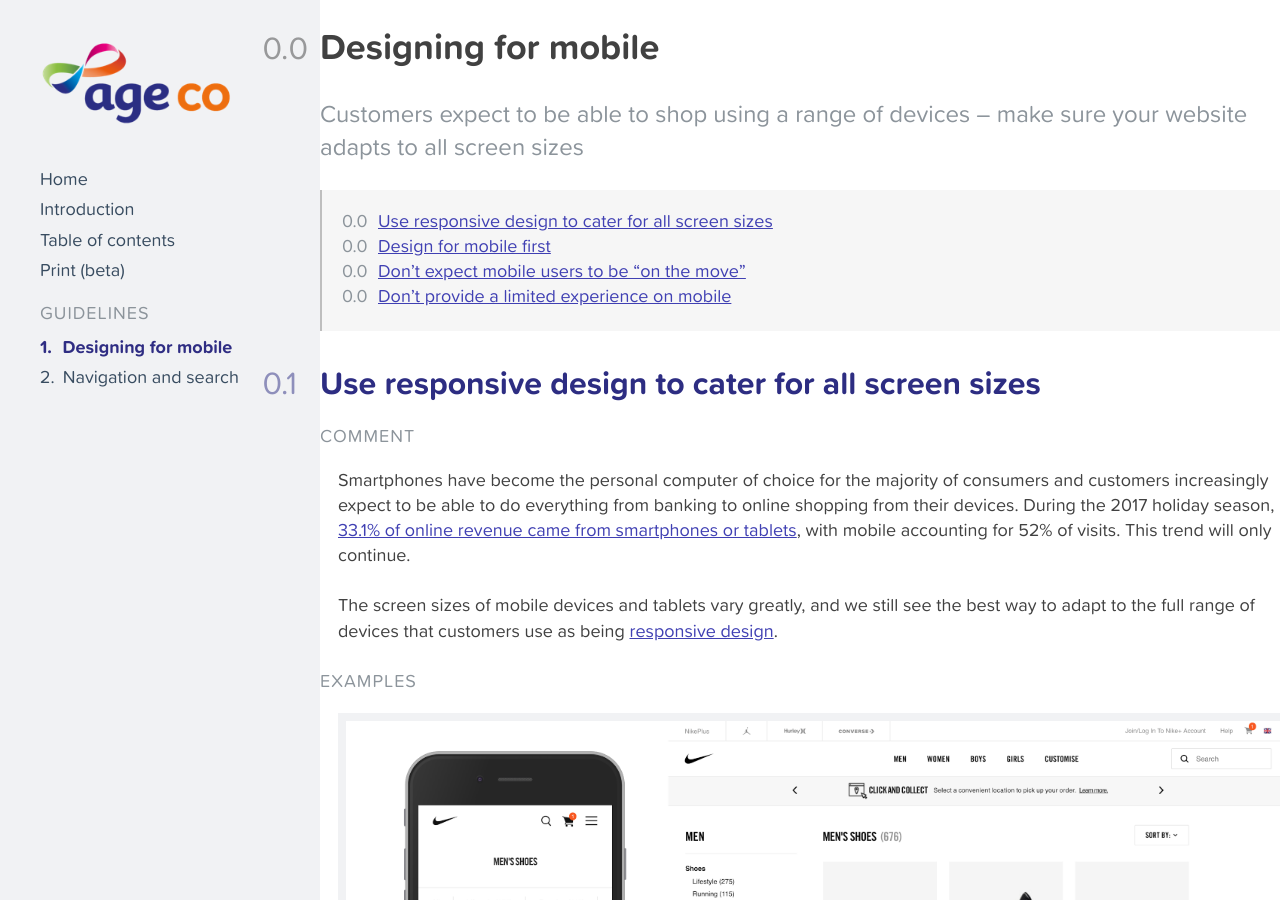
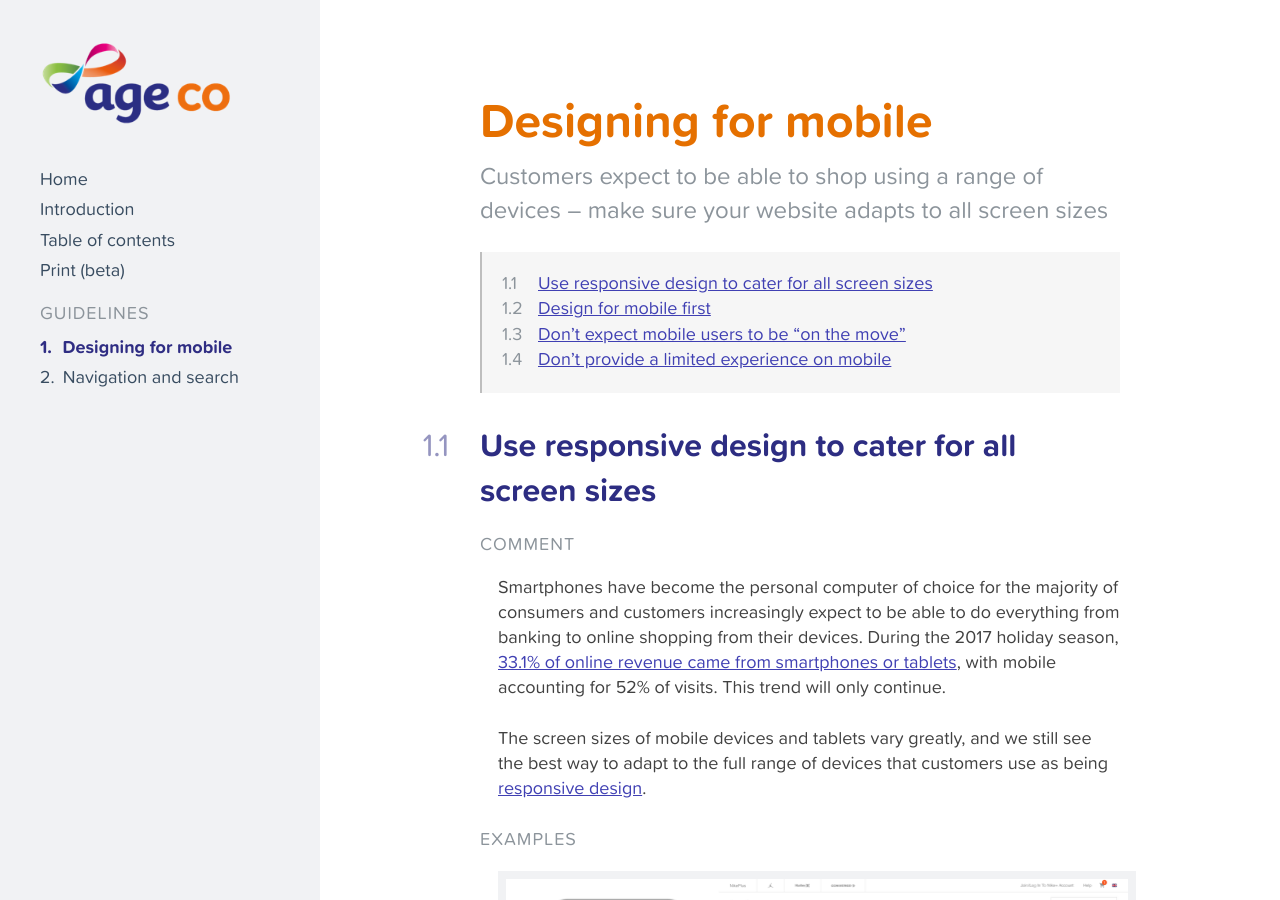
Before and after one commit to webcredible/best-practice, a Jekyll site: the page built from _guidelines/designing-for-mobile.markdown, in a window 1280 px wide and 900 px high. Built offline with Jekyll 4.4.1, drawn with Linux system fonts in a browser that asks for light colours.

Commit message:
Better TOCs and lower level headings

```diff
--- a/_layouts/guideline.html
+++ b/_layouts/guideline.html
@@ -4,22 +4,23 @@ layout: default
 
 {% if page.position %}
 <style>
-body {
-  counter-reset: h2counter {{page.position}} h3counter;
+.toc,
+.post__content {
+  counter-reset: sectionCounter {{page.position}} guidelineCounter;
 }
 </style>
 {% endif %}
 
-<article class="post post--guideline">
+<article class="post post--screen post--guideline">
 
   <header class="post-header">
-    <h1 class="post-title">{{ page.title }}</h1>
+    <h2 class="post-title">{{ page.title }}</h2>
     {% if page.description %}
       <div class="subtitle">{{page.description}}</div>
     {% endif %}
   </header>
 
-  <div class="toc toc--small">
+  <div class="toc toc--section">
   {% include toc.html html=content h_max=3 %}
   </div>
 
--- a/_layouts/page.html
+++ b/_layouts/page.html
@@ -10,10 +10,10 @@ body {
 </style>
 {% endif %}
 
-<article class="post">
+<article class="post post--screen">
 
   <header class="post-header">
-    <h1 class="post-title">{{ page.title }}</h1>
+    <h2 class="post-title">{{ page.title }}</h2>
     {% if page.description %}
       <div class="subtitle">{{page.description}}</div>
     {% endif %}
--- a/_layouts/post.html
+++ b/_layouts/post.html
@@ -2,10 +2,10 @@
 layout: default
 ---
 
-<article class="post" itemscope itemtype="http://schema.org/BlogPosting">
+<article class="post post--screen" itemscope itemtype="http://schema.org/BlogPosting">
 
   <header class="post-header">
-    <h1 class="post-title" itemprop="name headline">{{ page.title }}</h1>
+    <h2 class="post-title" itemprop="name headline">{{ page.title }}</h2>
     <p class="post-meta"><time datetime="{{ page.date | date_to_xmlschema }}" itemprop="datePublished">{{ page.date | date: "%b %-d, %Y" }}</time>{% if page.author %} &bull; <span itemprop="author" itemscope itemtype="http://schema.org/Person"><span itemprop="name">{{ page.author }}</span></span>{% endif %}</p>
   </header>
 
```
Also changed, not shown: _layouts/contents.html (+8 -5 lines).
